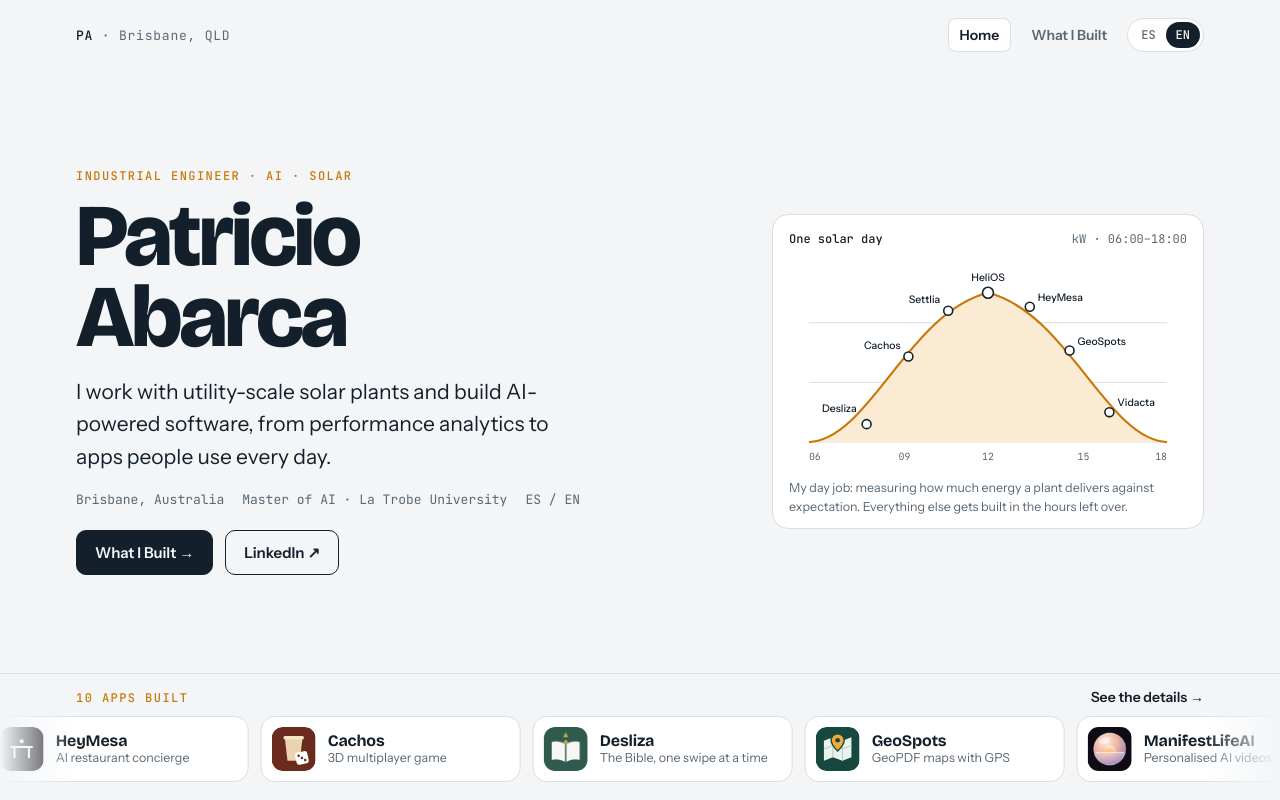
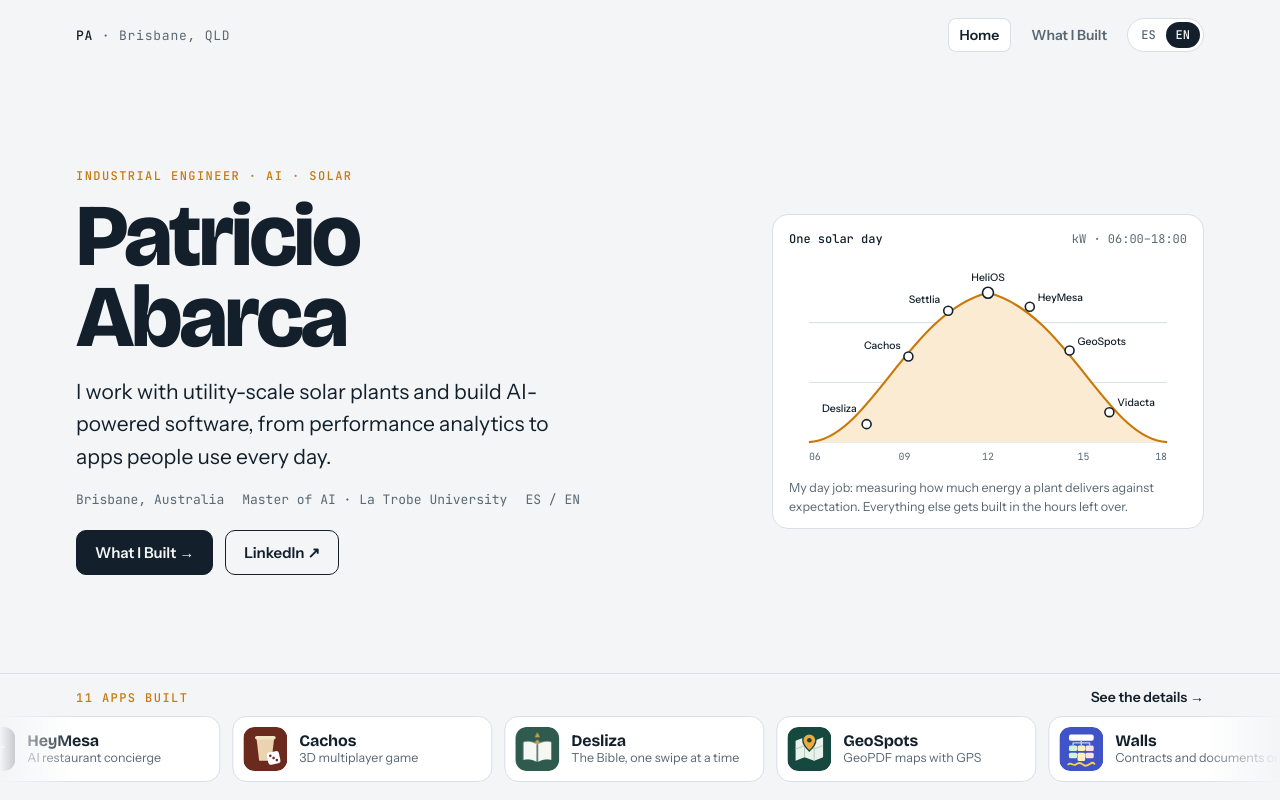
Before and after one commit to patricbarca/patricbarca.github.io, a plain HTML site: page index.html in a window 1280 px wide. Drawn offline with nearby package versions, Linux system fonts and the light colour scheme.

Commit message:
Agregar Walls (11 apps)
Co-Authored-By: Claude Opus 5.5 <noreply@anthropic.com>

```diff
--- a/index.html
+++ b/index.html
@@ -229,7 +229,7 @@ footer{border-top:1px solid var(--line);padding-block:24px 36px;display:flex;jus
   <div class="belt">
     <div class="wrap">
       <div class="belt-head">
-        <span class="eyebrow"><span lang="es">10 apps construidas</span><span lang="en">10 apps built</span></span>
+        <span class="eyebrow"><span lang="es">11 apps construidas</span><span lang="en">11 apps built</span></span>
         <a href="#built"><span lang="es">Ver el detalle →</span><span lang="en">See the details →</span></a>
       </div>
     </div>
@@ -256,7 +256,7 @@ footer{border-top:1px solid var(--line);padding-block:24px 36px;display:flex;jus
       <div>
         <div class="eyebrow"><span lang="es">Portafolio</span><span lang="en">Portfolio</span></div>
         <h2>What I Built</h2>
-        <p class="sub"><span lang="es">Diez productos hechos de principio a fin, del diseño al despliegue. Algunos ya tienen usuarios; otros están en camino.</span><span lang="en">Ten products built end to end, from design to deployment. Some already have users; others are on their way.</span></p>
+        <p class="sub"><span lang="es">Once productos hechos de principio a fin, del diseño al despliegue. Algunos ya tienen usuarios; otros están en camino.</span><span lang="en">Eleven products built end to end, from design to deployment. Some already have users; others are on their way.</span></p>
       </div>
       <div class="filters" role="group" aria-label="Filtrar">
         <button id="f-all" type="button" data-f="all" aria-pressed="true"><span lang="es">Todas</span><span lang="en">All</span><span class="n" data-count="all"></span></button>
@@ -329,6 +329,12 @@ footer{border-top:1px solid var(--line);padding-block:24px 36px;display:flex;jus
      feats:{es:['Lee la georreferencia del PDF y lo pone sobre el mapa','GPS en vivo con precisión y coordenadas MGA2020','Pines con notas, recorridos y exportación a KML, sin señal'],en:['Reads the PDF’s georeference and places it on the map','Live GPS with accuracy and MGA2020 coordinates','Pins with notes, tracks and KML export, offline']},
      stack:['PWA','MapLibre','pdf.js','IndexedDB'],
      links:[[{es:'Abrir GeoSpots',en:'Open GeoSpots'},'https://patricbarca.github.io/geospots/']]},
+    {id:'walls',name:'Walls',logo:'walls.svg',s:'live',
+     tag:{es:'Contratos y documentos en un muro',en:'Contracts and documents on a wall'},
+     desc:{es:'Sube un contrato o documento y lo descompone en sus secciones importantes, cada una como un muro de tarjetas que te lleva al lugar exacto del texto original.',en:'Upload a contract or document and it breaks it into its key sections, each one a wall of cards that takes you to the exact spot in the original text.'},
+     feats:{es:['Mapea dónde aparece cada referencia en cada sección, y compara varios contratos lado a lado','Notas a mano con lápiz en el iPad, imágenes y flechas sobre el muro','Lo mismo en la compu, el iPad o el teléfono, con chat de IA sobre el documento'],en:['Maps where each reference appears in every section, and compares contracts side by side','Handwritten Apple Pencil notes on the iPad, plus images and arrows on the wall','Same wall on computer, iPad or phone, with an AI chat about the document']},
+     stack:['Claude','pdf.js',{es:'Lienzo infinito',en:'Infinite canvas'},{es:'Lápiz y tinta',en:'Pencil ink'}],
+     links:[],nolink:{es:'Demo a pedido',en:'Demo on request'}},
     {id:'manifest',name:'ManifestLifeAI',logo:'manifest.png',s:'live',
      tag:{es:'Videos de IA personalizados',en:'Personalised AI videos'},
      desc:{es:'Subes unas selfies, escribes tus deseos y recibes un video de unos 2 minutos en el que te ves viviéndolos.',en:'Upload a few selfies, write your goals, and get a two-minute video of yourself living them.'},
@@ -375,7 +381,7 @@ footer{border-top:1px solid var(--line);padding-block:24px 36px;display:flex;jus
   document.getElementById('list').innerHTML=APPS.map(function(a){
     var feats='<ul class="feats">'+a.feats.es.map(function(f,i){return '<li><span><span lang="es">'+esc(f)+'</span><span lang="en">'+esc(a.feats.en[i])+'</span></span></li>';}).join('')+'</ul>';
     var stack='<div class="stack">'+a.stack.map(function(s){return '<span>'+t(s)+'</span>';}).join('')+'</div>';
-    var links=a.links.length?a.links.map(function(l){return '<a class="link" href="'+l[1]+'" target="_blank" rel="noopener">'+t(l[0])+' ↗</a>';}).join(''):'<span class="link none">'+t(NOLINK[a.s])+'</span>';
+    var links=a.links.length?a.links.map(function(l){return '<a class="link" href="'+l[1]+'" target="_blank" rel="noopener">'+t(l[0])+' ↗</a>';}).join(''):'<span class="link none">'+t(a.nolink||NOLINK[a.s])+'</span>';
     return '<article class="app" id="app-'+a.id+'" data-s="'+a.s+'">'+
       '<div class="app-head">'+img(a,56).replace('<img','<img alt="Logo de '+esc(a.name)+'"').replace(' alt=""','')+'<div><h3>'+esc(a.name)+'</h3><p class="tag">'+t(a.tag)+'</p></div><span class="pill '+a.s+'">'+t(ST[a.s])+'</span></div>'+
       '<p class="desc">'+t(a.desc)+'</p>'+feats+stack+'<div class="foot">'+links+'</div></article>';
```
Also changed, not shown: logos/walls.svg (added).
